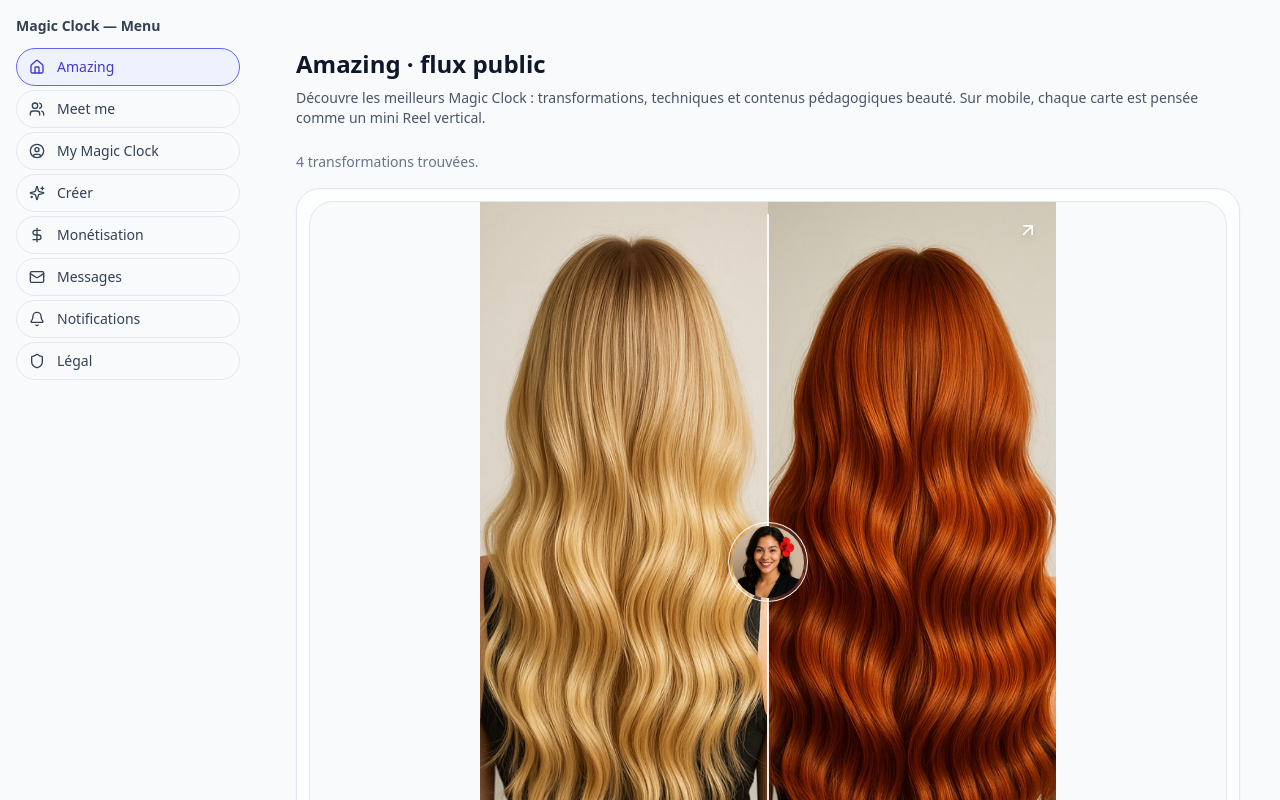
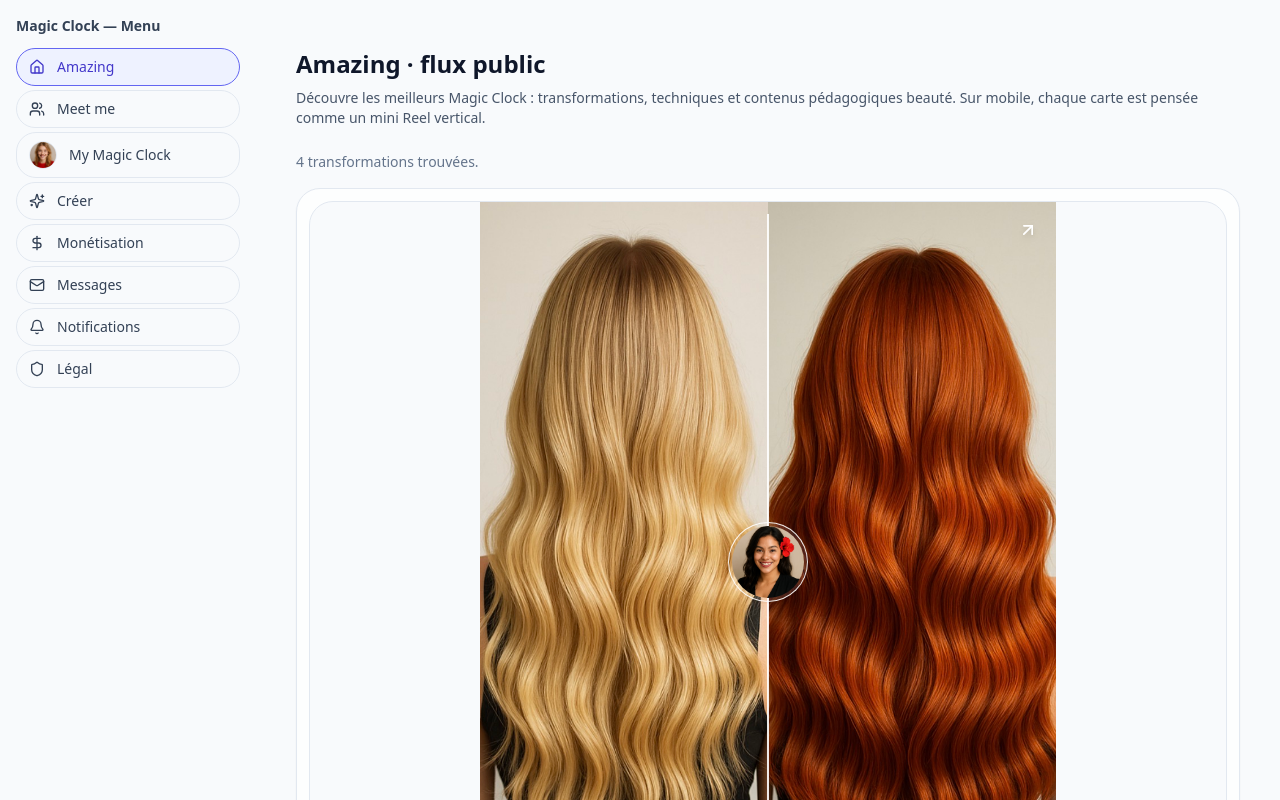
Before and after one commit to welcome-magic-clock/magic-clock-web-mvp, a Next.js app: page / in a window 1280 px wide. Shown: the top 800 px of the page. Built offline with nearby package versions, Linux system fonts and the light colour scheme.

Commit message:
Update LeftNav.tsx
"Avatar My Magic Clock dans le menu gauche"

```diff
--- a/components/LeftNav.tsx
+++ b/components/LeftNav.tsx
@@ -1,22 +1,23 @@
 "use client";
 
 import Link from "next/link";
+import Image from "next/image";
 import { usePathname } from "next/navigation";
 import {
   Home,
   Users,
-  UserCircle,
   Sparkles,
   DollarSign,
   Mail,
   Bell,
   Shield,
 } from "lucide-react";
+import { CREATORS } from "@/features/meet/creators";
 
 const items = [
   { href: "/", label: "Amazing", icon: Home },
   { href: "/meet", label: "Meet me", icon: Users },
-  { href: "/mymagic", label: "My Magic Clock", icon: UserCircle },
+  { href: "/mymagic", label: "My Magic Clock", icon: null }, // icon gérée à la main
   { href: "/studio", label: "Créer", icon: Sparkles },
   { href: "/monet", label: "Monétisation", icon: DollarSign },
   { href: "/messages", label: "Messages", icon: Mail },
@@ -24,11 +25,15 @@ const items = [
   { href: "/legal", label: "Légal", icon: Shield },
 ];
 
+// Créateur courant pour l’avatar (comme sur My Magic Clock)
+const currentCreator =
+  CREATORS.find((c) => c.name === "Aiko Tanaka") ?? CREATORS[0];
+
 export default function LeftNav() {
   const pathname = usePathname();
 
   return (
-    <aside className="hidden md:block w-64 shrink-0 p-4">
+    <aside className="hidden w-64 shrink-0 p-4 md:block">
       <div className="sticky top-4 space-y-3">
         <div className="text-sm font-semibold text-slate-700">
           Magic Clock — Menu
@@ -39,6 +44,7 @@ export default function LeftNav() {
             const active =
               pathname === href ||
               (href !== "/" && pathname.startsWith(href + "/"));
+            const isMyMagic = href === "/mymagic";
 
             return (
               <Link
@@ -51,7 +57,22 @@ export default function LeftNav() {
                       : "border-slate-200 text-slate-700 hover:bg-slate-100"
                   }`}
               >
-                <Icon className="h-4 w-4" />
+                {isMyMagic ? (
+                  <div
+                    className={`relative h-7 w-7 overflow-hidden rounded-full border bg-slate-100
+                      ${active ? "border-indigo-500" : "border-slate-200"}`}
+                  >
+                    <Image
+                      src={currentCreator.avatar}
+                      alt={currentCreator.name}
+                      fill
+                      className="object-cover"
+                    />
+                  </div>
+                ) : (
+                  Icon && <Icon className="h-4 w-4" />
+                )}
+
                 <span>{label}</span>
               </Link>
             );
```
